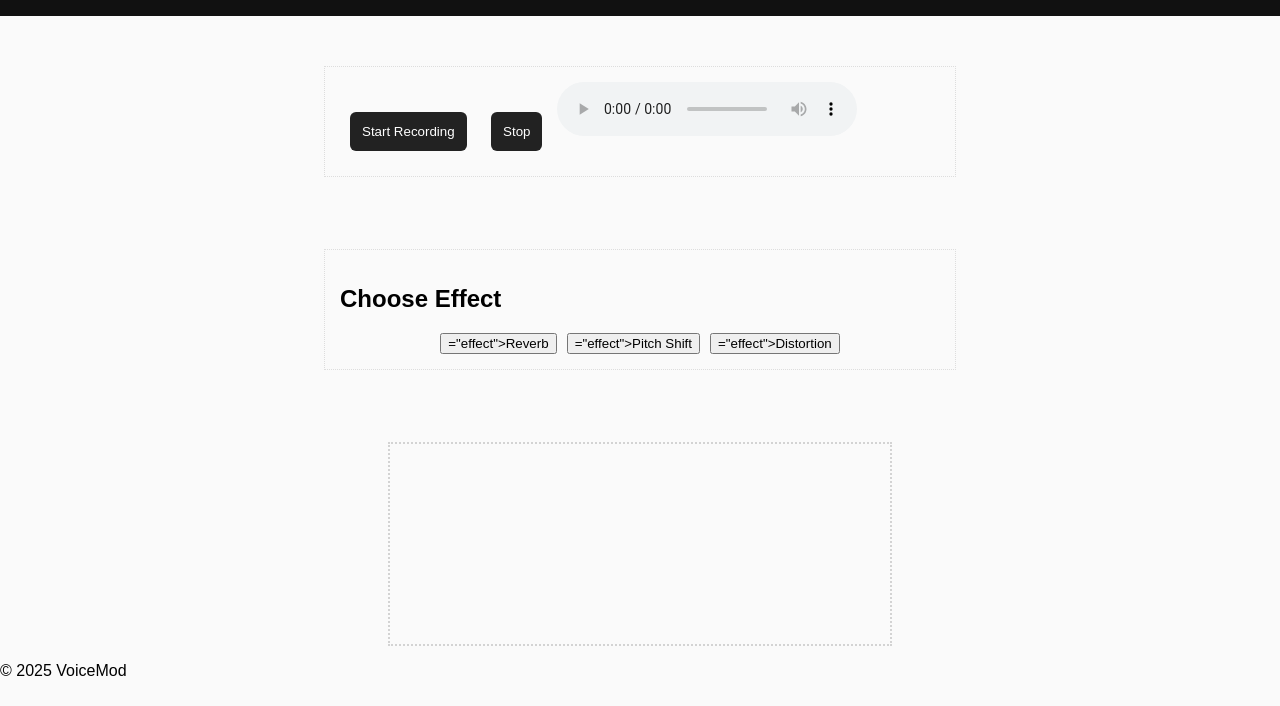
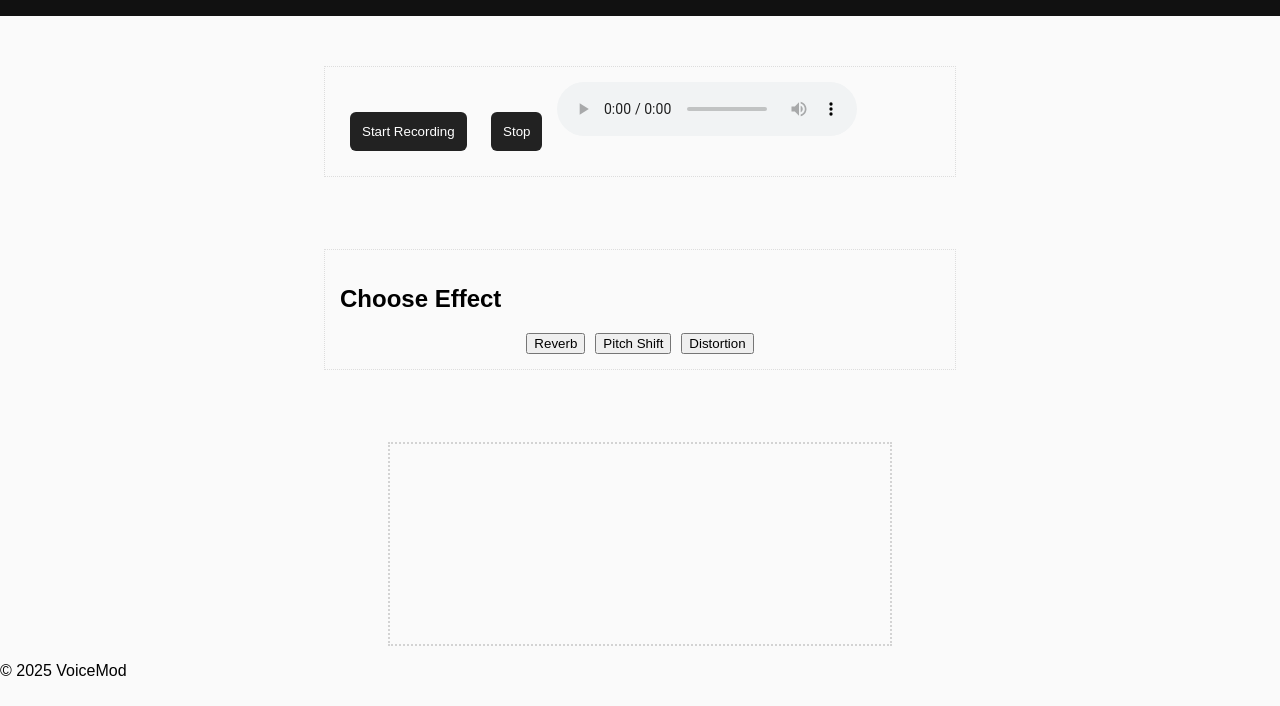
Before and after one commit to basnoalexia/Voice-Modulator, a plain HTML site: page index.html in a window 1280 px wide. Shown: the part 94-800 px from the top of the page. Drawn offline with Linux system fonts and the light colour scheme.

Commit message:
Update index.html

```diff
--- a/index.html
+++ b/index.html
@@ -23,9 +23,9 @@
       <section class="effects">
         <h2> Choose Effect</h2>
         <div class="effect-buttons">
-          <button class>="effect">Reverb</button>
-           <button class>="effect">Pitch Shift</button>
-           <button class>="effect">Distortion</button>
+          <button class>Reverb</button>
+           <button class>Pitch Shift</button>
+           <button class>Distortion</button>
       </div>
       </section>
 
```
